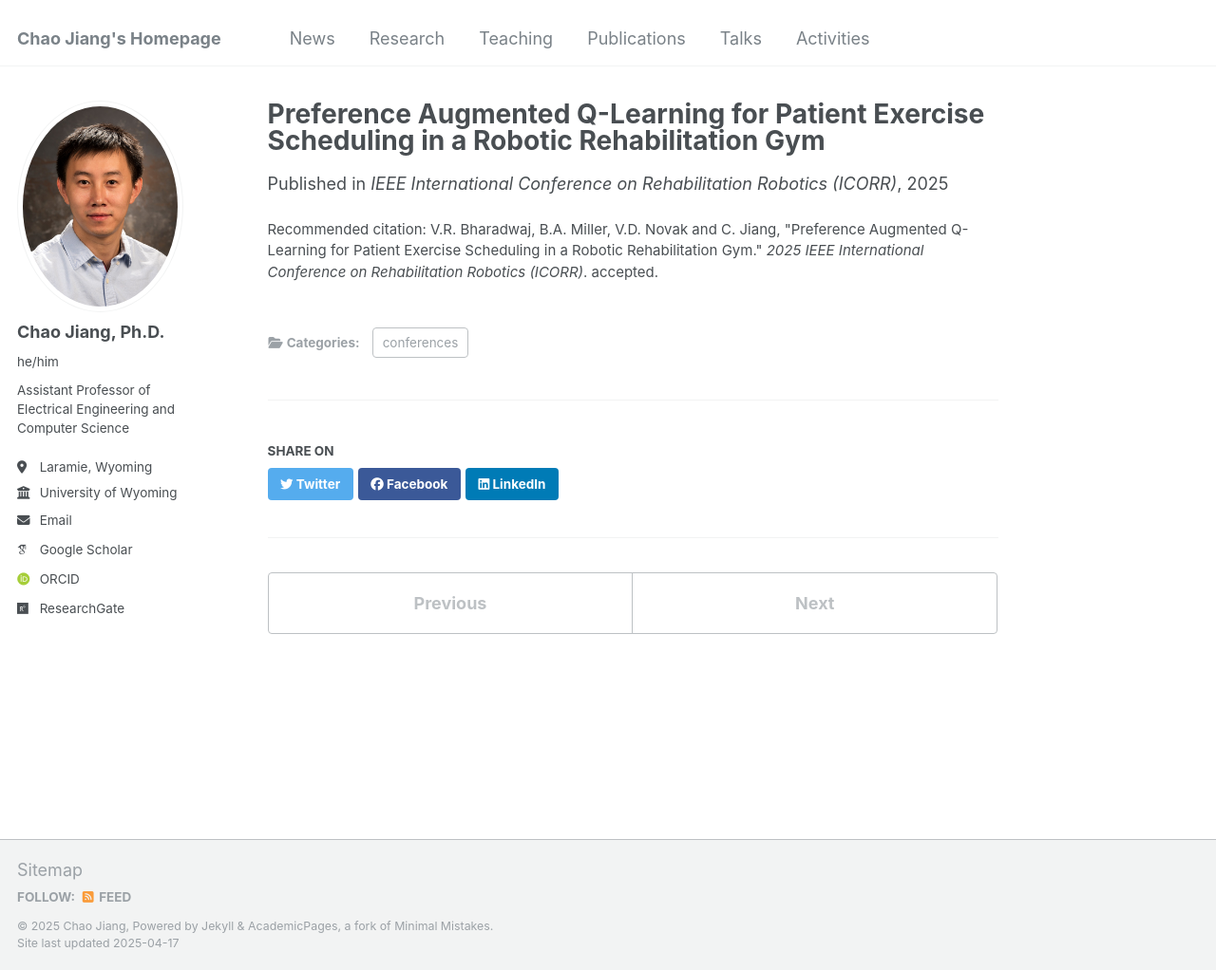
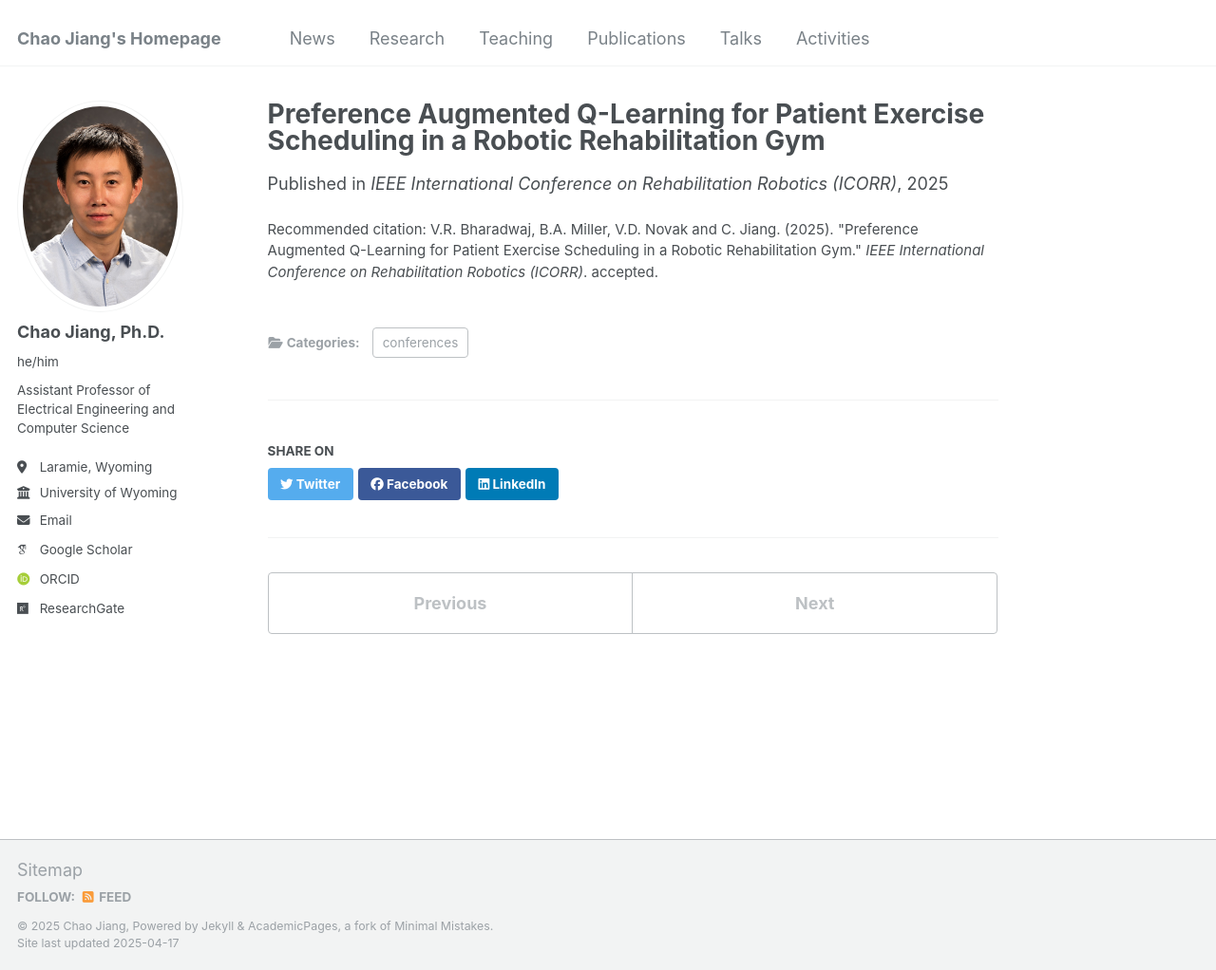
Before and after one commit to cjiang6/cjiang6.github.io, a Jekyll site: the page built from _publications/2025-02-17.md, in a window 1280 px wide and 1022 px high. Shown: the whole window at 95% size. Built offline with Jekyll 4.4.1, drawn with Linux system fonts in a browser that asks for light colours; some web fonts are replaced.

Commit message:
Update 2025-02-17.md

```diff
--- a/_publications/2025-02-17.md
+++ b/_publications/2025-02-17.md
@@ -7,5 +7,5 @@
 date: 2025-02-17
 venue: 'IEEE International Conference on Rehabilitation Robotics (ICORR)'
 #paperurl: 'http://academicpages.github.io/files/paper3.pdf'
-citation: 'V.R. Bharadwaj, B.A. Miller, V.D. Novak and C. Jiang, &quot;Preference Augmented Q-Learning for Patient Exercise Scheduling in a Robotic Rehabilitation Gym.&quot; <i>2025 IEEE International Conference on Rehabilitation Robotics (ICORR)</i>. accepted.'
+citation: 'V.R. Bharadwaj, B.A. Miller, V.D. Novak and C. Jiang. (2025). &quot;Preference Augmented Q-Learning for Patient Exercise Scheduling in a Robotic Rehabilitation Gym.&quot; <i>IEEE International Conference on Rehabilitation Robotics (ICORR)</i>. accepted.'
 ---
```
